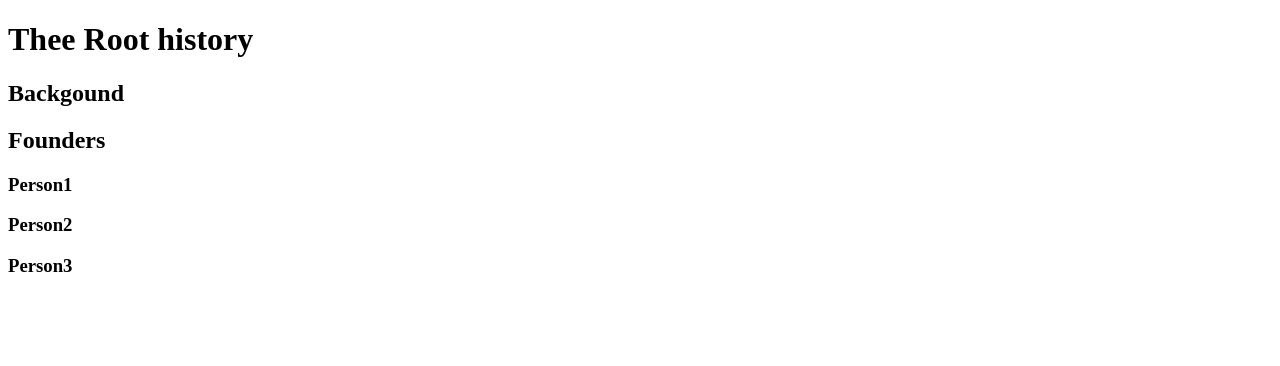
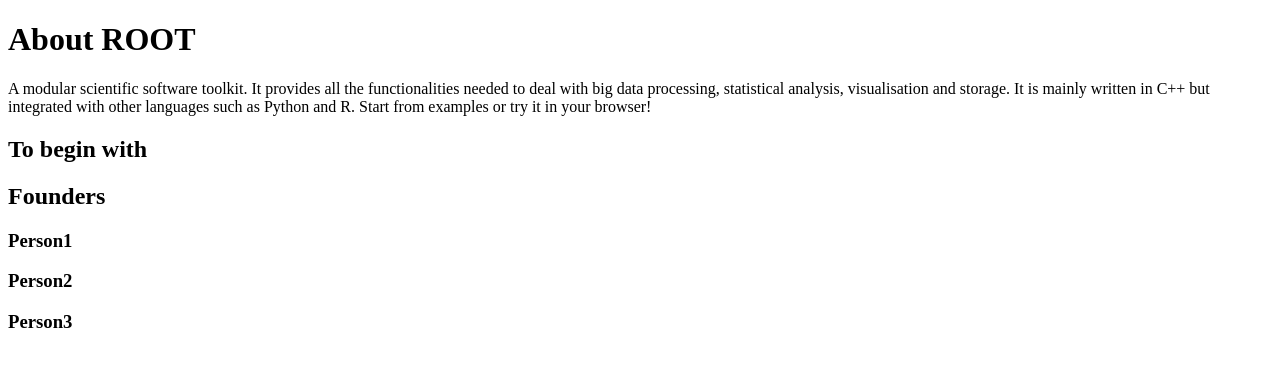
Before and after one commit to Andresfgomez970/website1, a plain HTML site: page index.html in a window 1280 px wide. Drawn offline with Linux system fonts and the light colour scheme.

Commit message:
until page 49 pdf

```diff
--- a/index.html
+++ b/index.html
@@ -7,9 +7,13 @@
     <title> Computational Two Project </title>
   </head>
   <body>
-    <h1>Thee Root history</h1>
+    <h1>About ROOT</h1>
 
-    <h2>Backgound</h2>
+    <p>
+      A modular scientific software toolkit. It provides all the functionalities needed to deal with big data processing, statistical analysis, visualisation and storage. It is mainly written in C++ but integrated with other languages such as Python and R. Start from examples or try it in your browser!
+    </p>
+
+    <h2>To begin with</h2>
 
     <h2>Founders</h2>
 
@@ -19,5 +23,7 @@
 
     <h3>Person3</h3>
 
+
+
   </body>
 </html>
```
Also changed, not shown: 1 other file.
